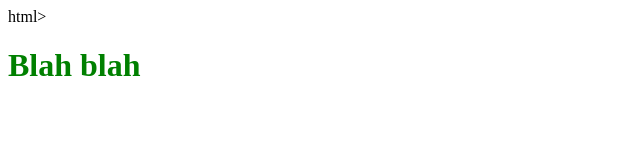
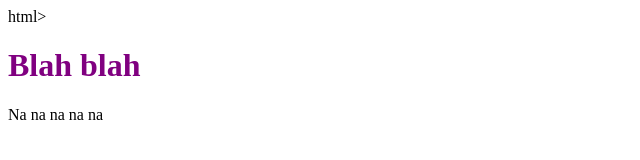
Before and after one commit to remy8c8duff/my-first-git, a plain HTML site: page index.html in a window 1280 px wide. Shown: the whole page, without its empty margins (0-640 px from the left). Drawn offline with Linux system fonts and the light colour scheme; files that its build step writes are made by us from their sources.

Commit message:
change colors and added new line to html

```diff
--- a/index.html
+++ b/index.html
@@ -5,4 +5,5 @@ html>
     </head>
   <body>
       <h1>Blah blah</h1>
+      <p>Na na na na na</p>
   </body>
--- a/style/style.css
+++ b/style/style.css
@@ -1,3 +1,3 @@
 h1 {
-    color: green;
+    color: purple;
 }
```
